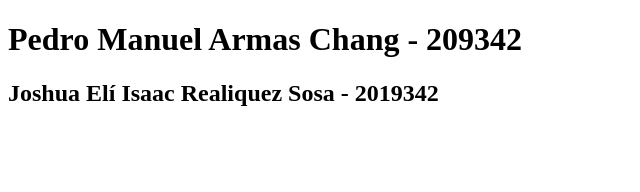
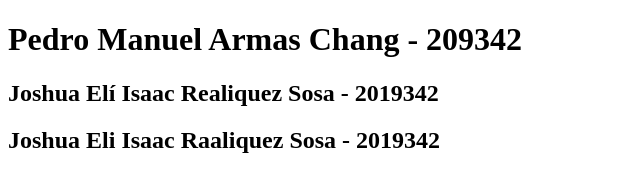
Before and after one commit to jrealiquez-2019342/ejercicios, a plain HTML site: page index.html in a window 1280 px wide. Shown: the whole page, without its empty margins (0-640 px from the left). Drawn offline with Linux system fonts and the light colour scheme.

Commit message:
Agregue el nuevo nombre desde visual

```diff
--- a/index.html
+++ b/index.html
@@ -8,5 +8,7 @@
 <body>
     <h1>Pedro Manuel Armas Chang - 209342</h1>
     <h2>Joshua Elí Isaac Realiquez Sosa - 2019342 </h2>
+    <h2>Joshua Eli Isaac Raaliquez Sosa - 2019342</h2>
+
 </body>
 </html>
```
